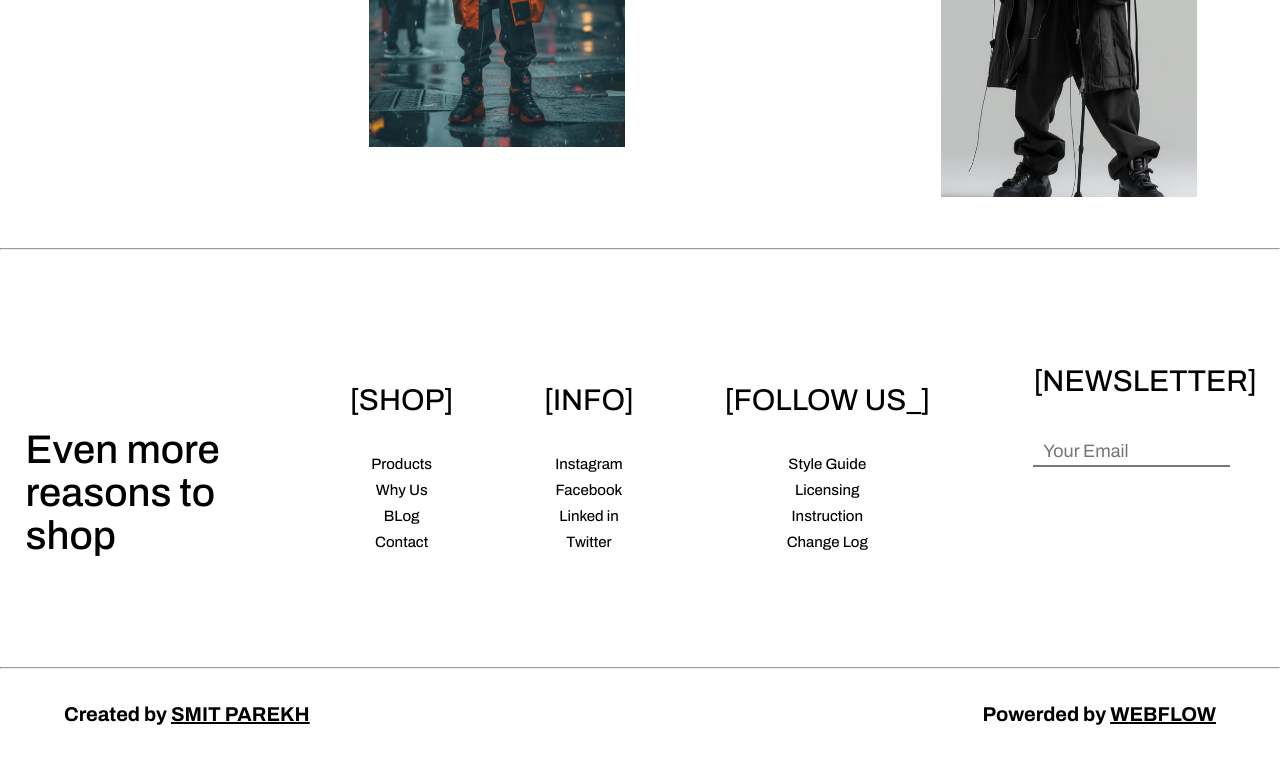
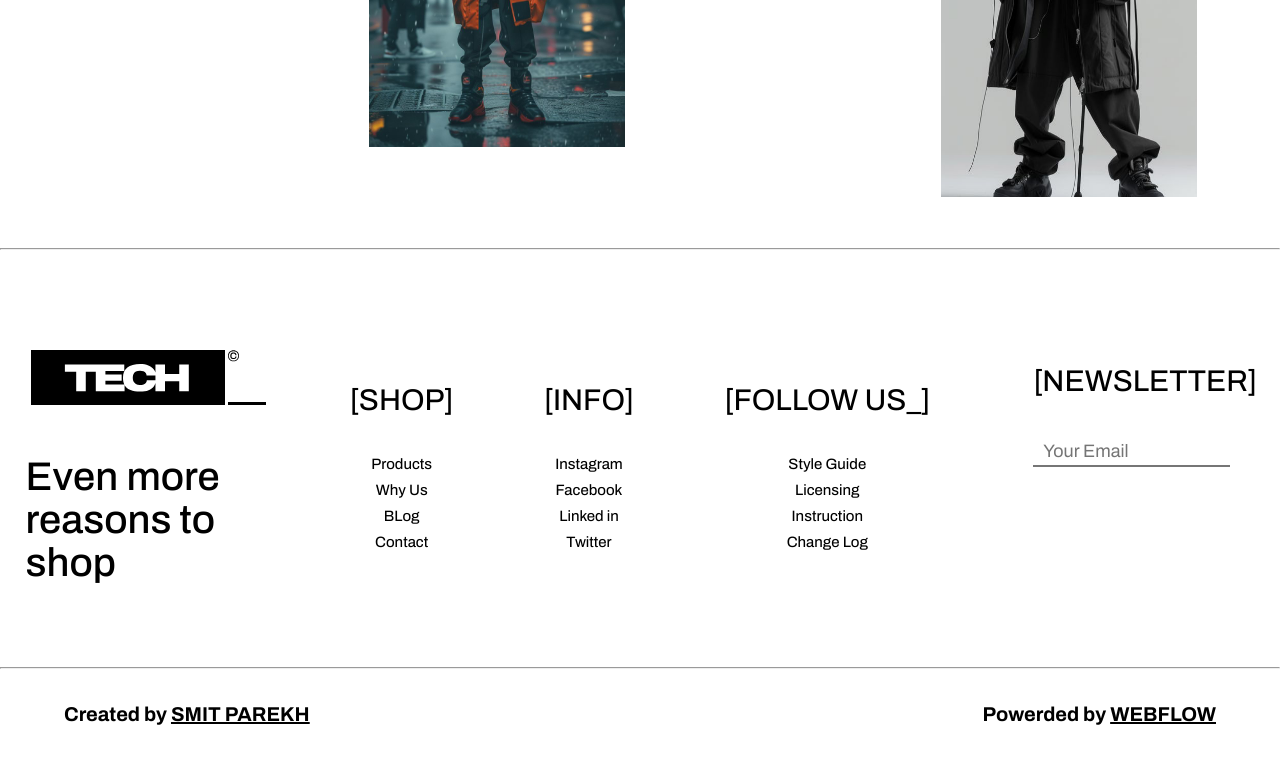
Before and after one commit to ParekhSmit119/live4, a plain HTML site: page index.html in a window 1280 px wide. Shown: the part 4661-5425 px from the top of the page. Drawn offline with nearby package versions, Linux system fonts and the light colour scheme.

Commit message:
changeincode

```diff
--- a/index.html
+++ b/index.html
@@ -146,7 +146,7 @@
     <hr><br>
     <div class="footer">
         <div class="footerleft">
-            <img src="./Assets/14.svg" alt="">
+            <img src="./Assets/15.svg" alt="">
             <h2>Even more reasons to shop
 
             </h2>
```
